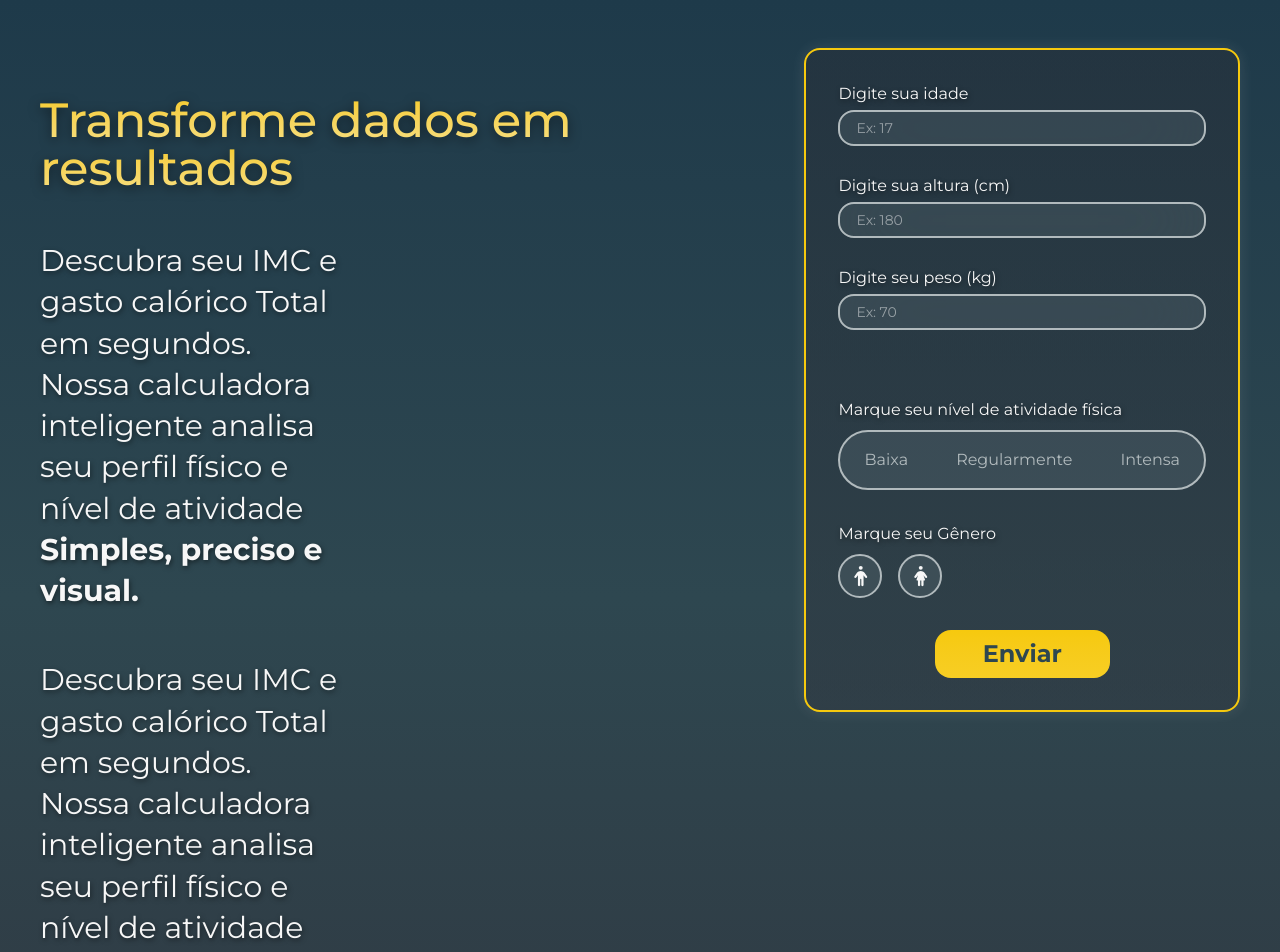
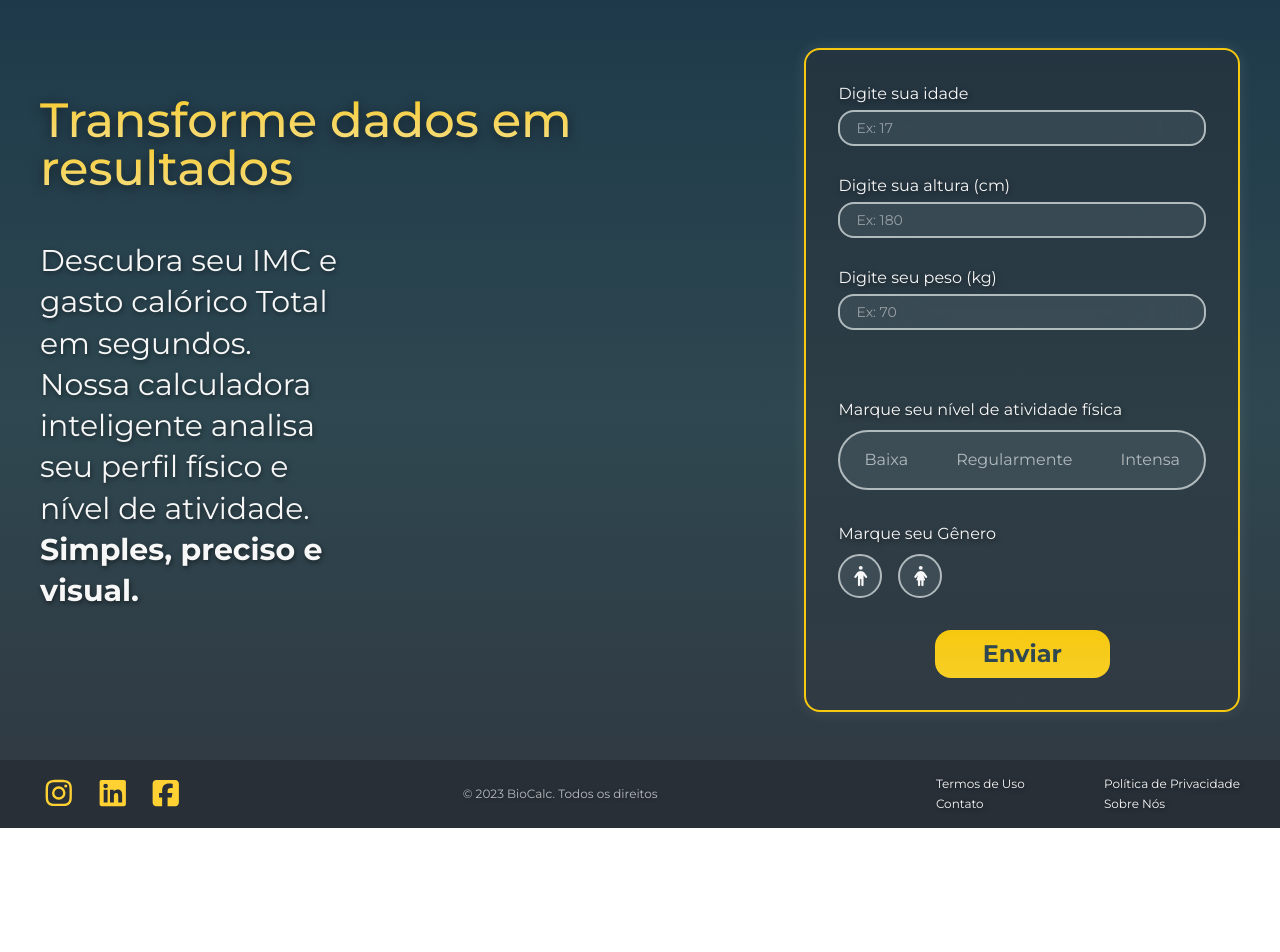
Before and after one commit to Arthur-CodesRTX/Calculadora-IMC, a React (Vite) app: page / in a window 1280 px wide. Shown: the top 952 px of the page. After the commit the page ends 828 px from the top, so only its background shows below. Built offline with nearby package versions, Linux system fonts and the light colour scheme.

Commit message:
style: Atuliazação do title e do texto refatorado.

```diff
--- a/index.html
+++ b/index.html
@@ -10,7 +10,7 @@
       href="https://fonts.googleapis.com/css2?family=Montserrat:ital,wght@0,100..900;1,100..900&display=swap"
       rel="stylesheet"
     />
-    <title>Calculadora IMC do arthur</title>
+    <title>Calculadora IMC</title>
   </head>
   <body>
     <div id="root"></div>
--- a/src/components/HeroText.jsx
+++ b/src/components/HeroText.jsx
@@ -1,17 +1,20 @@
-function HeroText(){
-
+function HeroText() {
   return (
     <section className="text-left flex flex-col gap-12 my-12">
       <h1 className="text-5xl font-bold">
         <span className="drop-shadow-[0_3px_6px_rgba(0,0,0,0.5)]">
-                    <span className="text-5xl bg-linear-to-b from-[#F6C90E] to-[#F7E083] bg-clip-text text-transparent font-medium">Transforme dados em resultados</span>
+          <span className="text-5xl bg-linear-to-b from-[#F6C90E] to-[#F7E083] bg-clip-text text-transparent font-medium">
+            Transforme dados em resultados
+          </span>
         </span>
       </h1>
-            <p className="text-[#F7F7F7] text-3xl w-4/10 [text-shadow:1px_2px_5px_rgba(0,0,0,0.5)] font-normal leading-snug">Descubra seu IMC e gasto calórico Total em segundos. Nossa calculadora inteligente analisa seu perfil físico e nível de atividade <br /><b>Simples, preciso e visual.</b></p>
-            <p className="text-[#F7F7F7] text-3xl w-4/10 [text-shadow:1px_2px_5px_rgba(0,0,0,0.5)] font-normal leading-snug">Descubra seu IMC e gasto calórico Total em segundos. Nossa calculadora inteligente analisa seu perfil físico e nível de atividade <br /><b>Simples, preciso e visual.</b></p>
+      <p className="text-[#F7F7F7] text-3xl w-4/10 [text-shadow:1px_2px_5px_rgba(0,0,0,0.5)] font-normal leading-snug">
+        Descubra seu IMC e gasto calórico Total em segundos. Nossa calculadora
+        inteligente analisa seu perfil físico e nível de atividade. <br />
+        <b>Simples, preciso e visual.</b>
+      </p>
     </section>
-    )
-
+  );
 }
 
 export default HeroText;
```
Lines whose indentation alone changed are shown as unchanged.
